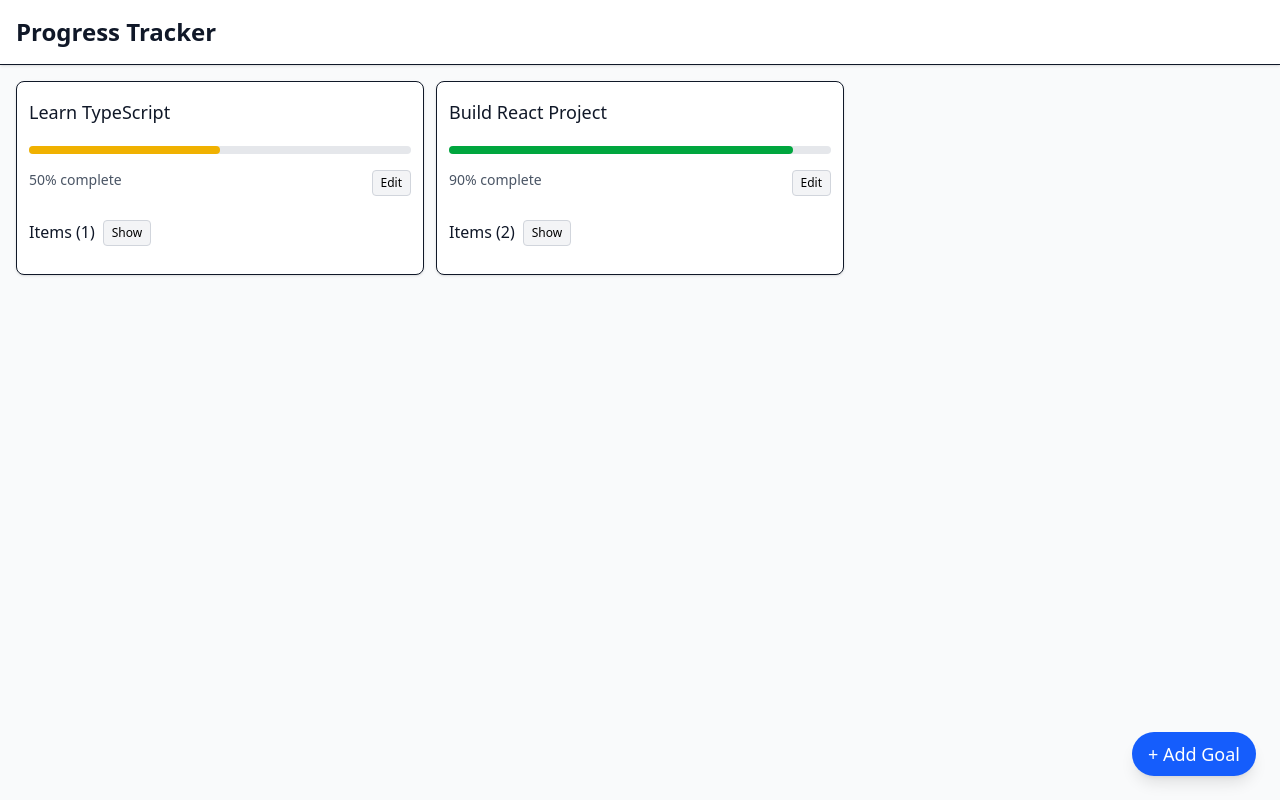
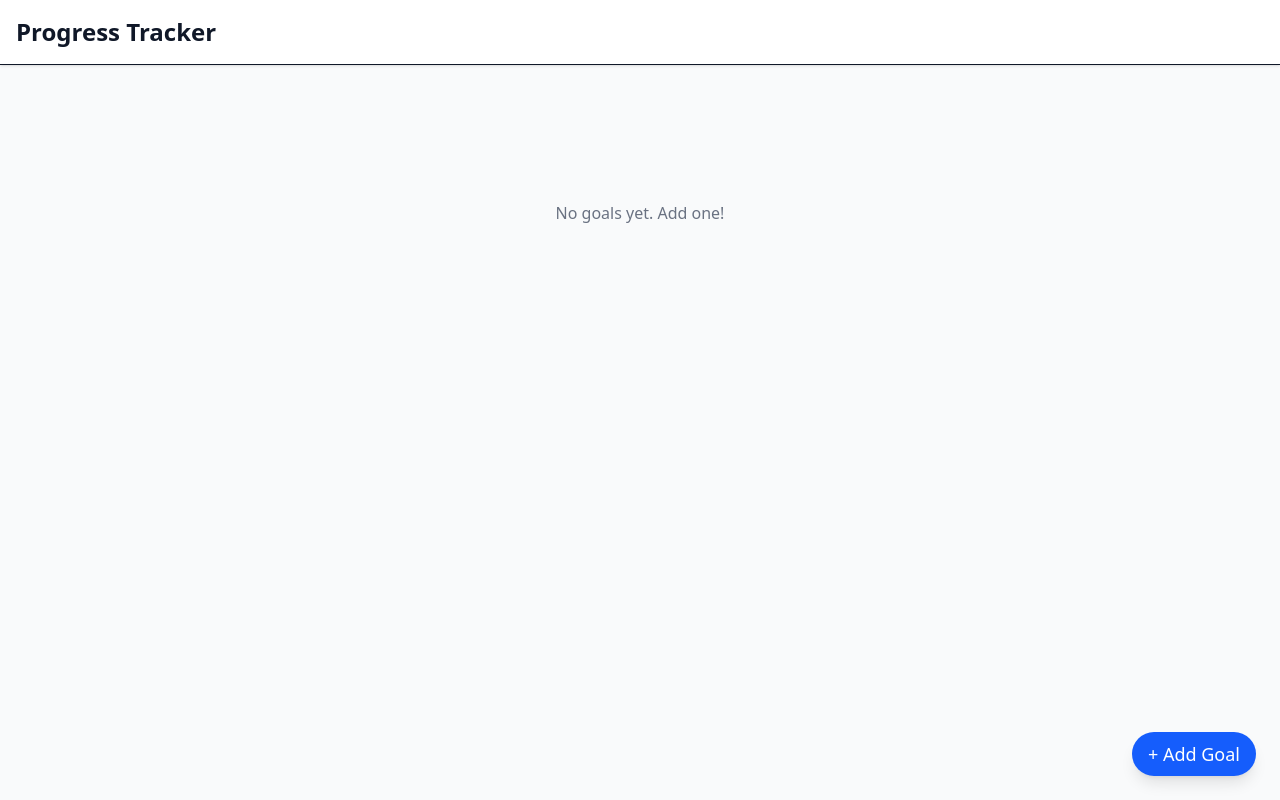
Before and after one commit to leonardo-bravop/progress-tracker, a React (Vite) app: page / in a window 1280 px wide. Built offline with nearby package versions, Linux system fonts and the light colour scheme.

Commit message:
Remove default goals

```diff
--- a/src/App.tsx
+++ b/src/App.tsx
@@ -6,34 +6,7 @@ import type { Goal } from "./types/Goal";
 export default function App() {
   const [goals, setGoals] = useState<Goal[]>(() => {
     const stored = localStorage.getItem("goals");
-
-    return stored ? JSON.parse(stored) : [
-      {
-        id: "1",
-        name: "Learn TypeScript",
-        objectives: [{
-          id: crypto.randomUUID(),
-          name: "Objective 1.1",
-          progress: 50
-        }]
-      },
-      {
-        id: "2",
-        name: "Build React Project",
-        objectives: [
-          {
-            id: crypto.randomUUID(),
-            name: "Objective 2.1",
-            progress: 85
-          },
-          {
-            id: crypto.randomUUID(),
-            name: "Objective 2.2",
-            progress: 95
-          }
-        ]
-      },
-    ];
+    return stored ? JSON.parse(stored) : [];
   });
 
   const [isModalOpen, setIsModalOpen] = useState(false);
```
